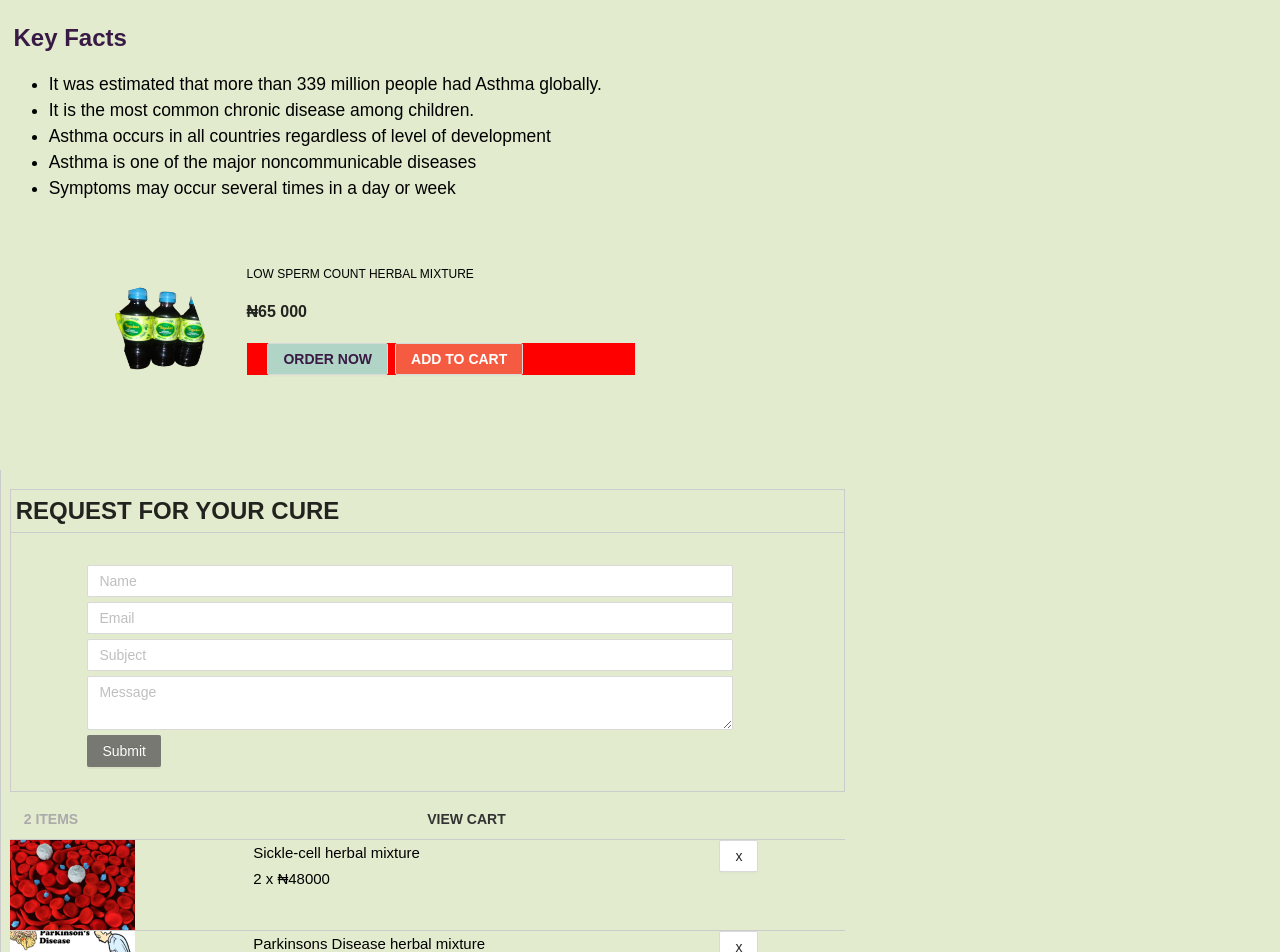
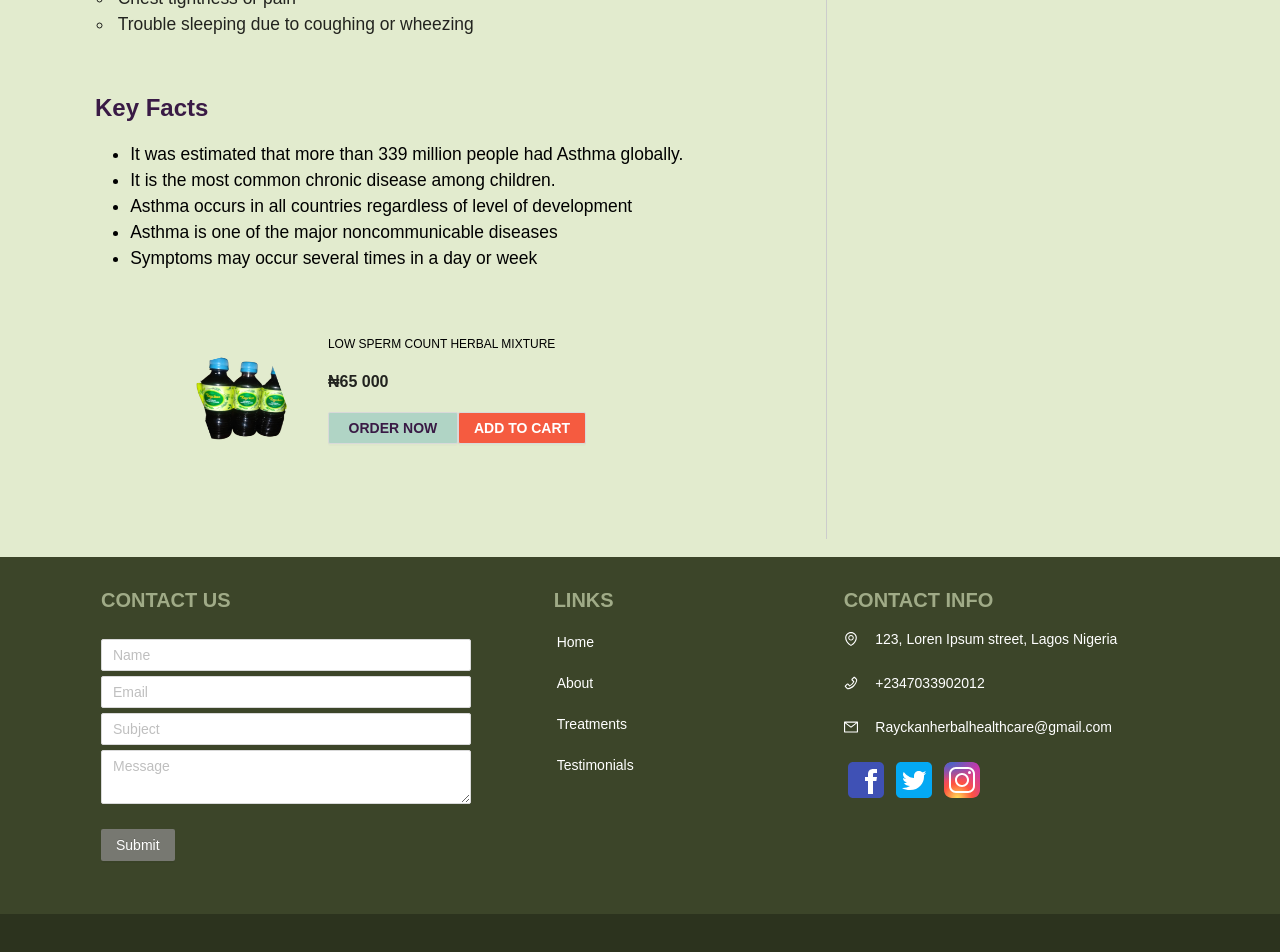
Before and after one commit to damigreen/raychan-frontend, a React (Create React App) app: page /asthma in a window 1280 px wide. Shown: the part 936-1888 px from the top of the page. Built offline with nearby package versions, Linux system fonts and the light colour scheme.

Commit message:
Adjust component layout

```diff
--- a/src/components/diseases and conditions/asthma/Asthma.js
+++ b/src/components/diseases and conditions/asthma/Asthma.js
@@ -1,17 +1,17 @@
 import React, { Component } from 'react';
-import Contact from '../../footer/contact'
+import Contact from '../../footer/contact';
 import {
   Button,
   Row,
   Col,
   Typography
-} from 'antd'
-import '../Diseases.scss'
-import cureImage from '../../../images/treatments/CureImage.png'
+} from 'antd';
+import '../Diseases.scss';
+import cureImage from '../../../images/treatments/CureImage.png';
 import ShopCart from '../../cart/ShopCart';
 
 
-const { Title, Paragraph } = Typography
+const { Title, Paragraph } = Typography;
 
 class Asthma extends Component {
   /*
@@ -37,13 +37,14 @@ handleAddToCart (e) {
     const { asthmaShop= [] } = this.state;
     console.log(asthmaShop);
 
+
     return (
-      <div id="diseases">
+      <div id="asthma" className="diseases">
         <div id="disease">
           <Title className="disease-title main" level={2}>Asthma</Title>
 
           <Row>
-            <Col span={14} xs={24} lg={14} xl={16}>
+            <Col span={14} xs={24} md lg={14} xl={16} xxl>
               <Row className="disease-row">
                   <Col id="disease-column">
                     <Title className="disease-title" level={3}>Introduction</Title>
@@ -84,13 +85,13 @@ handleAddToCart (e) {
                   <Col span={24}>
                           <Row>
                             <div id="cure-wrap">
-                              <Col span={12} xs={8} xl={8}>
+                              <Col span={12} xs={8} sm={4} xl={8} xxl={10}>
                                   <div className="cure-image">
                                     <img src={cureImage} alt="Diseases cure image" />
                                   </div>
 
                               </Col>
-                              <Col span={12} xs={8} xl={16}>
+                              <Col span={12} xs={8} sm={12} md={24} xl={16} xxl={14}>
                                 <div className="cure-info">
                                   <div>
                                     <p className="cure-name overflow">LOW SPERM COUNT HERBAL MIXTURE</p>
@@ -99,10 +100,8 @@ handleAddToCart (e) {
                                   <p className="cure-quantity">
 
                                   </p>
-                                  <div className="btn-wrap cure-btn">
-                                    <Button style={{backgroundColor: '#B0D4C5', color: "#391A45", fontWeight: "600"}} href="#contact-form">ORDER NOW</Button>
-                                    <Button style={{backgroundColor: '#F55B40', color: "#fff", marginLeft: '.5em', fontWeight: "600"}} onClick={this.handleAddToCart}>ADD TO CART</Button>
-                                  </div>
+                                  <Button className="cure-btns" style={{backgroundColor: '#B0D4C5', color: "#391A45", fontWeight: "600", marginLeft: "none"}} href="#contact-form">ORDER NOW</Button>
+                                  <Button classname="cure-btns" style={{backgroundColor: '#F55B40', color: "#fff", fontWeight: "600"}} onClick={this.handleAddToCart}>ADD TO CART</Button>
                                 </div>
                               </Col>
                             </div>
@@ -111,7 +110,7 @@ handleAddToCart (e) {
                 </Row>
             </Col>
 
-            <Col span={10} xs={24} lg={10} xl={16} id="contact-form" className="sidebar">
+            <Col span={10} xs={24} sm={24} lg={10} xl={8} id="contact-form" className="sidebar">
               <div className='form-wrap'>
               <Title className="form-title" level={3}>REQUEST FOR YOUR CURE</Title>
                 <Contact />
```
